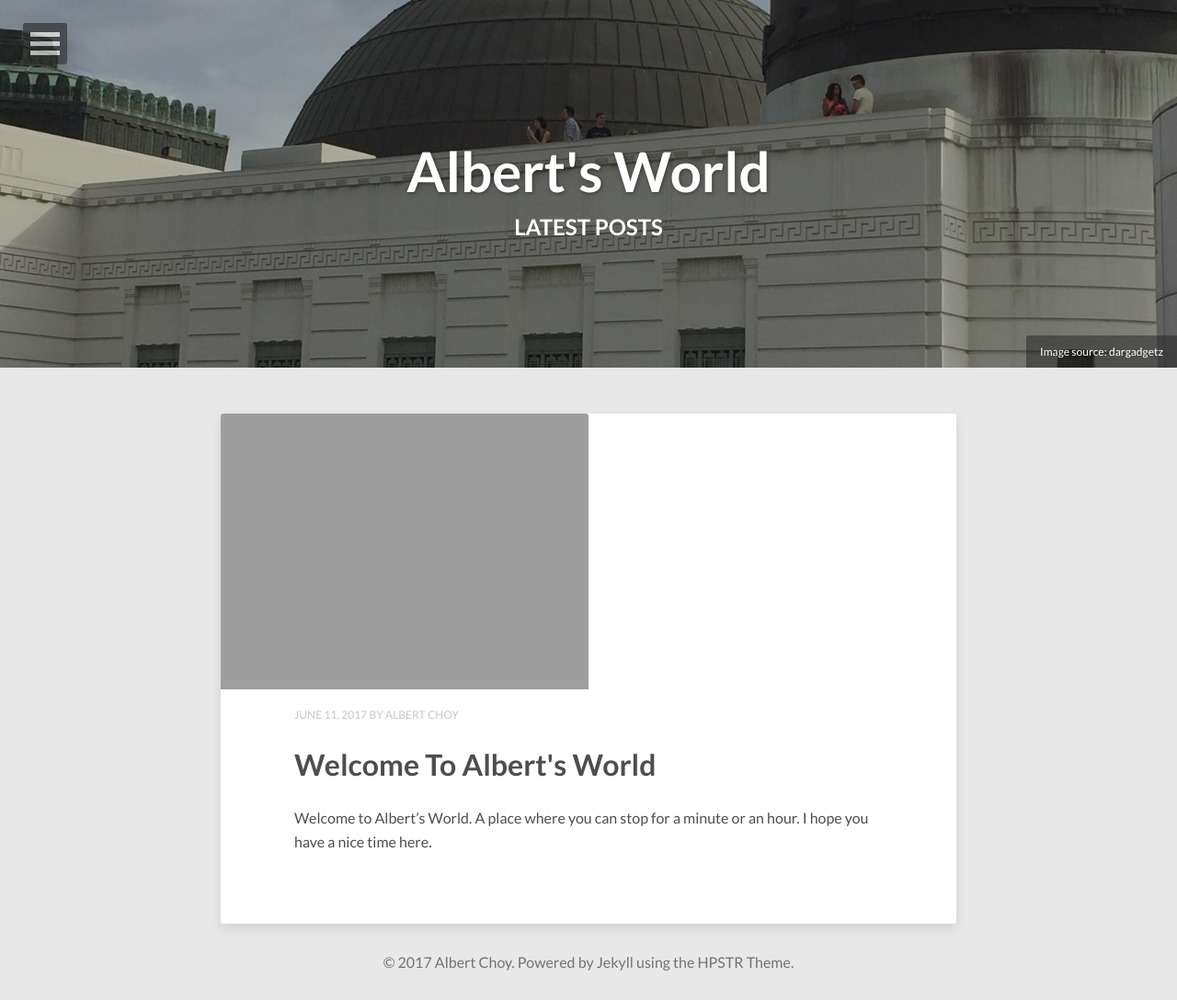
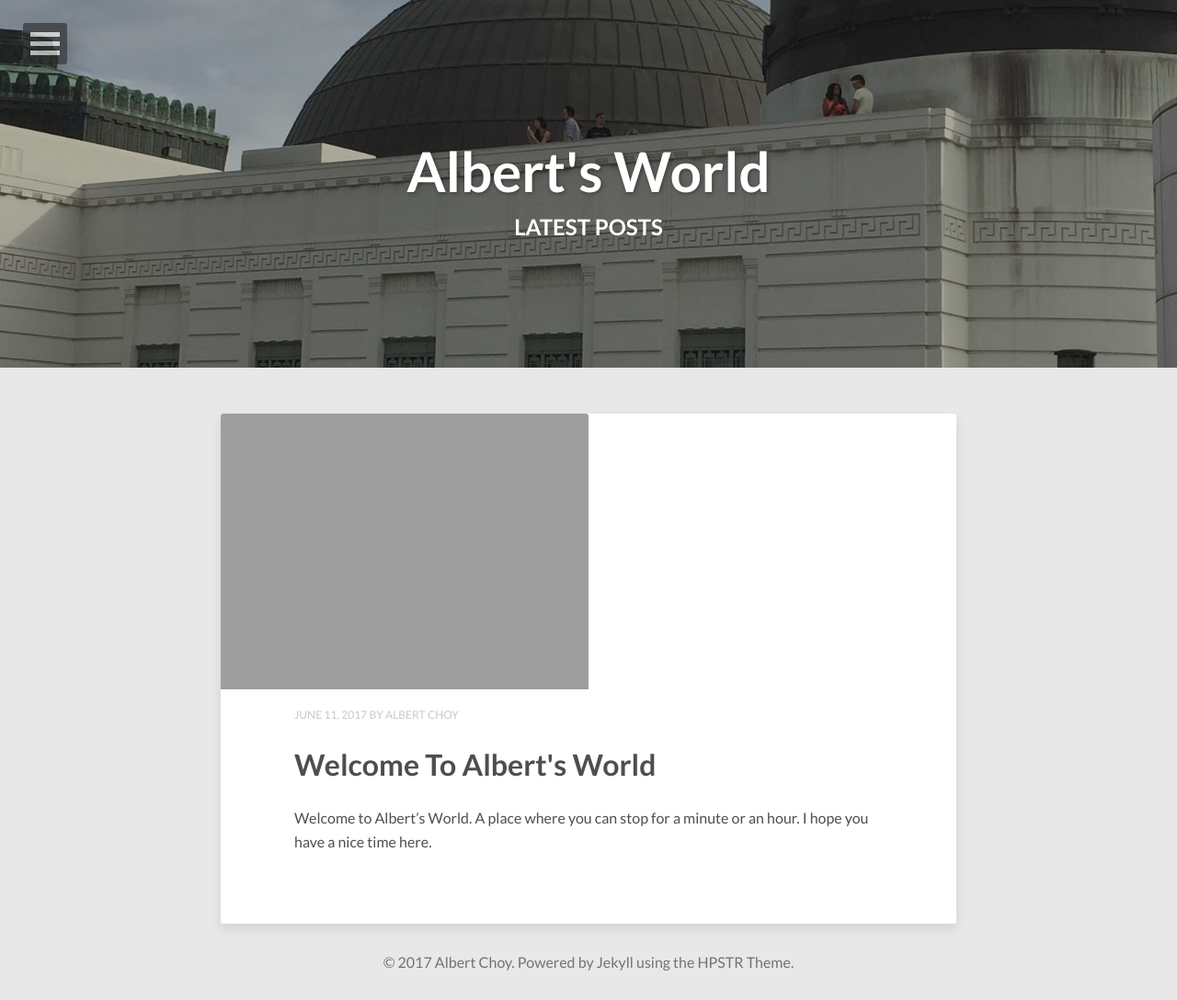
Before and after one commit to achoy/achoy.github.io, a Jekyll site: the page built from index.html, in a window 1280 px wide. Shown: the whole page at 92% size. Built offline with Jekyll 4.4.1, drawn with Linux system fonts in a browser that asks for light colours; nearby versions of some CDN libraries; the list of posts is cut into pages by our own code.

```diff
--- a/_config.yml
+++ b/_config.yml
@@ -5,7 +5,7 @@ disqus_shortname:
 words_per_minute: 200
 # Your site's domain goes here (eg: https://mmistakes.github.io, http://yourdomain.com, etc)
 # When testing locally leave blank or use http://localhost:4000
-url:             https://achoy.github.io
+url:             https://www.choycreative.com
 #url:              http://localhost:4000
 
 # Owner/author information
--- a/index.html
+++ b/index.html
@@ -6,8 +6,6 @@ tags: [Jekyll, theme, themes, responsive, blog, modern]
 comments: false
 image:
   feature: abstract-1.jpg
-  credit: dargadgetz
-  creditlink: http://www.dargadgetz.com/ios-7-abstract-wallpaper-pack-for-iphone-5-and-ipod-touch-retina/
 ---
 
 {% for post in paginator.posts %}
```
Also changed, not shown: 9 other files.
